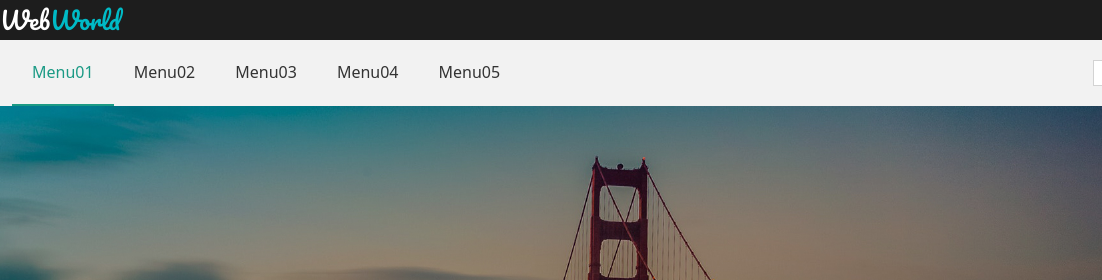
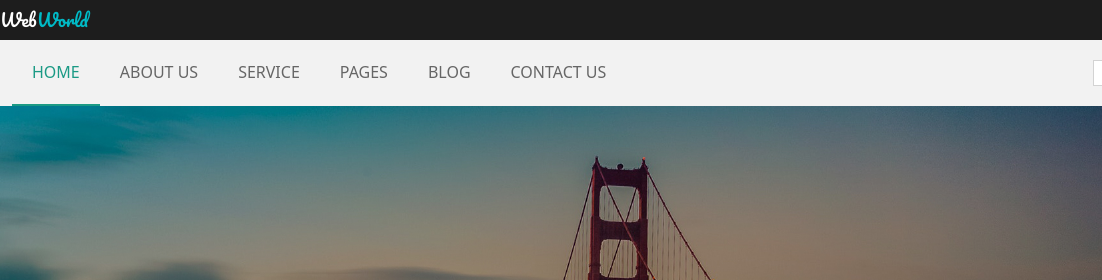
Before and after one commit to rodrigomenezes22/crossover-psd, a plain HTML site: page index.html in a window 1280 px wide. Shown: the top 280 px of the page, 0-1102 px from the left. Drawn offline with nearby package versions, Linux system fonts and the light colour scheme.

Commit message:
Menu update

```diff
--- a/index.html
+++ b/index.html
@@ -28,11 +28,12 @@
           <div class="container-xxl">
             <div class="nav__menu">
               <div class="nav__menu--left">
-                <div class="menu_line"><a class="asdf" href="#">Menu01</a></div>
-                <div class="menu"><a href="#">Menu02</a></div>
-                <div class="menu"><a href="#">Menu03</a></div>
-                <div class="menu"><a href="#">Menu04</a></div>
-                <div class="menu"><a href="#">Menu05</a></div>
+                <div class="menu_line"><a class="asdf" href="#">HOME</a></div>
+                <div class="menu"><a href="#">ABOUT US</a></div>
+                <div class="menu"><a href="#">SERVICE</a></div>
+                <div class="menu"><a href="#">PAGES</a></div>
+                <div class="menu"><a href="#">BLOG</a></div>
+                <div class="menu"><a href="#">CONTACT US</a></div>
               </div>
               <div class="nav__menu--right">
                 <input class="search" type="text" placeholder="search" />
--- a/styles.css
+++ b/styles.css
@@ -36,14 +36,17 @@ body {
 .nav__top--left{
     width:20%;
     height:100%;
-    font-size: 1.5rem;
-    font-weight: 400;
+    font-size: 1.1rem;
+    font-weight: 300;
     color:white;
     display:flex;
     align-items: center;
     justify-content: flex-start;
     font-family: 'Pacifico', cursive;
 }
+
+
+
 span{
     color: #00bac6
 }
@@ -96,9 +99,9 @@ span{
 .menu a{
     width:100%;
     height:100%;
-    color:#333333;
+    color:#666;
     text-decoration: none;
-    font-weight: 500;
+    font-weight: 300;
 }
 
 .asdf{
```
